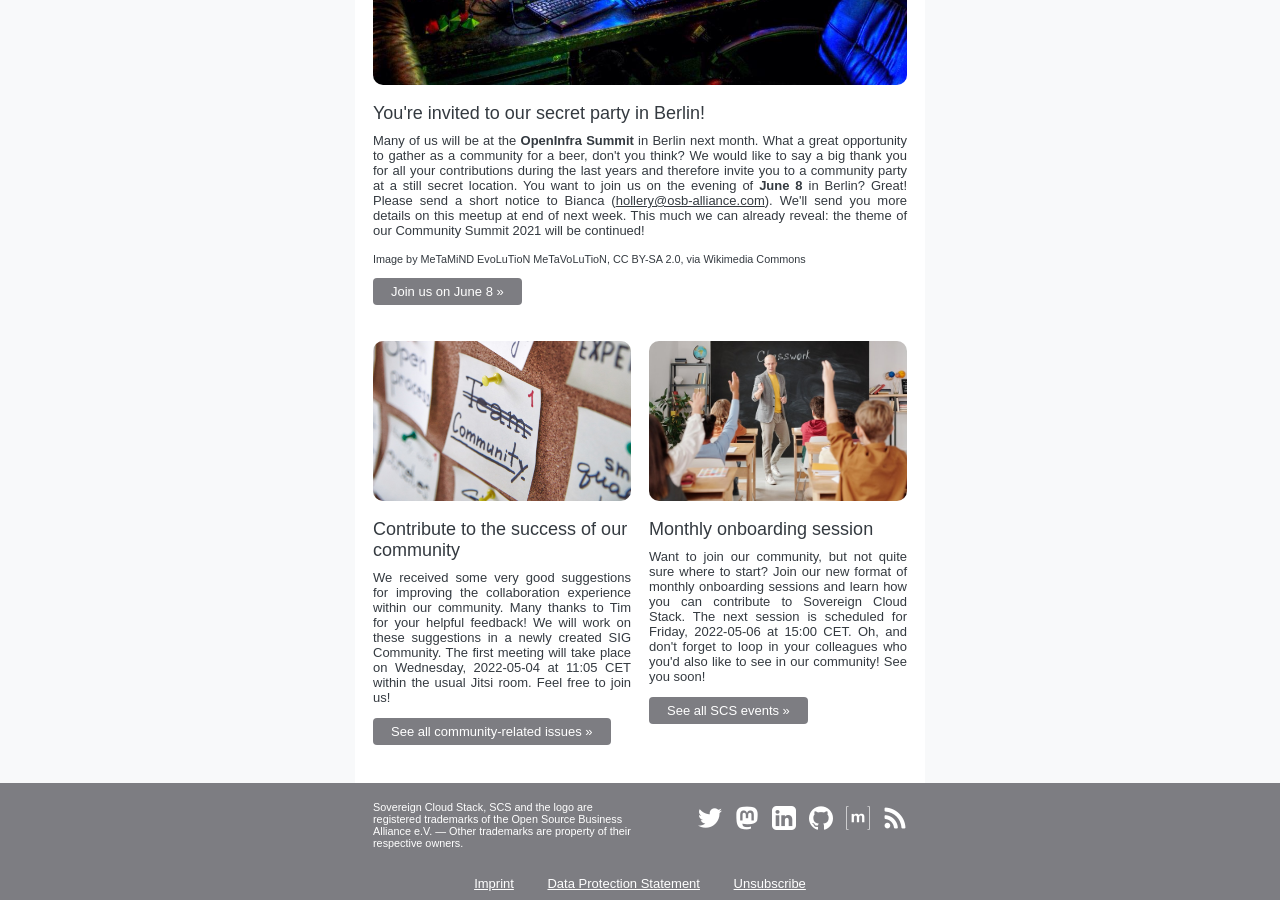
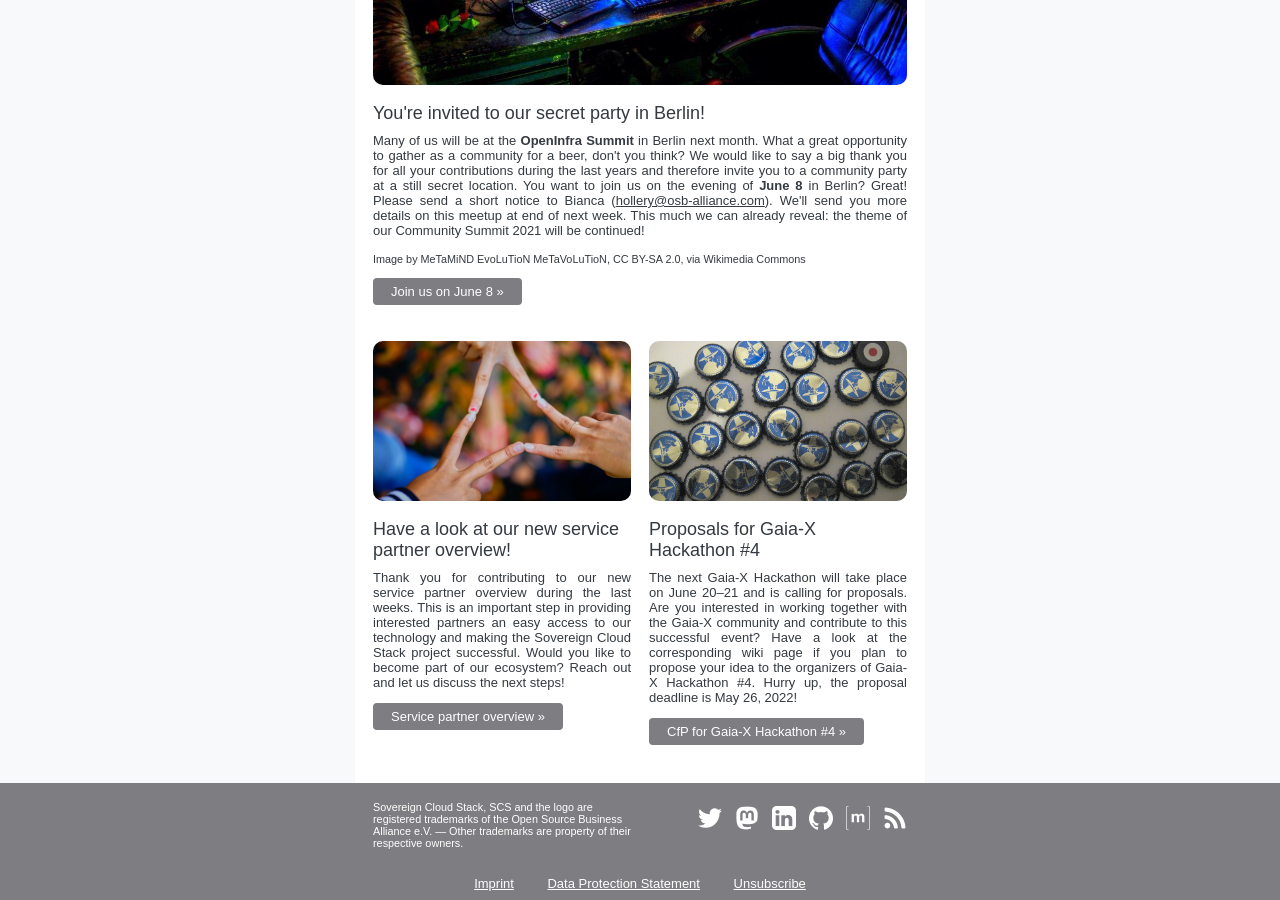
Before and after one commit to SovereignCloudStack/newsletter, a Jekyll site: the page built from _digest/16.md, in a window 1280 px wide and 900 px high, scrolled down 640 px. Built offline with Jekyll 4.4.1, drawn with Linux system fonts in a browser that asks for light colours; comment, search, counter and statistics services are not loaded.

Commit message:
Finish work on issue #16 Signed-off-by: Eduard Itrich <eduard@itrich.net>

```diff
--- a/_digest/16.md
+++ b/_digest/16.md
@@ -27,26 +27,26 @@
     text: Join us on June 8
     link: mailto:hollery@osb-alliance.com?subject=I'm%20in!
 substories:
-  - title: "Contribute to the success of our community"
-    image: /assets/images/15/community.jpg
+  - title: "Have a look at our new service partner overview!"
+    image: /assets/images/16/triangle.jpg
     text: |-
-      We received some very good suggestions for improving the collaboration experience
-      within our community. Many thanks to Tim for your helpful feedback! We will
-      work on these suggestions in a newly created SIG Community. The first meeting
-      will take place on Wednesday, 2022-05-04 at 11:05 CET within the usual
-      Jitsi room. Feel free to join us!
+      Thank you for contributing to our new service partner overview during the
+      last weeks. This is an important step in providing interested partners an
+      easy access to our technology and making the Sovereign Cloud Stack project
+      successful. Would you like to become part of our ecosystem? Reach out and
+      let us discuss the next steps!
     button:
-      text: See all community-related issues
-      link: https://github.com/orgs/SovereignCloudStack/projects/6/views/14
-  - title: "Monthly onboarding session"
-    image: /assets/images/14/class.jpg
+      text: Service partner overview
+      link: https://scs.community/partners/
+  - title: "Proposals for Gaia-X Hackathon #4"
+    image: /assets/images/16/mate.jpg
     text: |-
-      Want to join our community, but not quite sure where to start? Join our new
-      format of monthly onboarding sessions and learn how you can contribute to
-      Sovereign Cloud Stack. The next session is scheduled for Friday, 2022-05-06
-      at 15:00 CET. Oh, and don't forget to loop in your colleagues who you'd also like
-      to see in our community! See you soon!
+      The next Gaia-X Hackathon will take place on June 20–21 and is calling for
+      proposals. Are you interested in working together with the Gaia-X community
+      and contribute to this successful event? Have a look at the corresponding
+      wiki page if you plan to propose your idea to the organizers of Gaia-X
+      Hackathon #4. Hurry up, the proposal deadline is May 26, 2022!
     button:
-      text: See all SCS events
-      link: https://ms.scs.sovereignit.de/nextcloud/apps/calendar/p/TeqXXHaCPCwS2Dz8/timeGridWeek/2022-05-06
+      text: CfP for Gaia-X Hackathon &#35;4
+      link: https://gitlab.com/gaia-x/gaia-x-community/gx-hackathon/gx-hackathon-4/-/wikis/GX-Hackathon-4
 ---
```
Also changed, not shown: assets/images/16/mate.jpg (added), assets/images/16/triangle.jpg (added).
